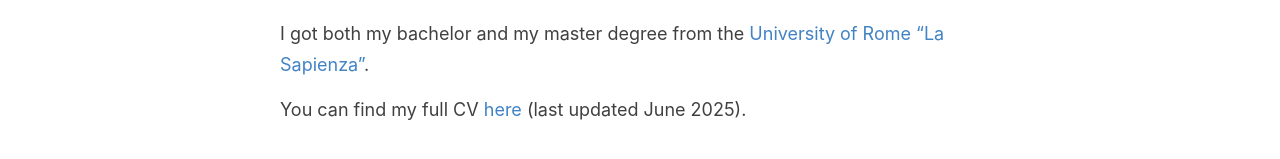
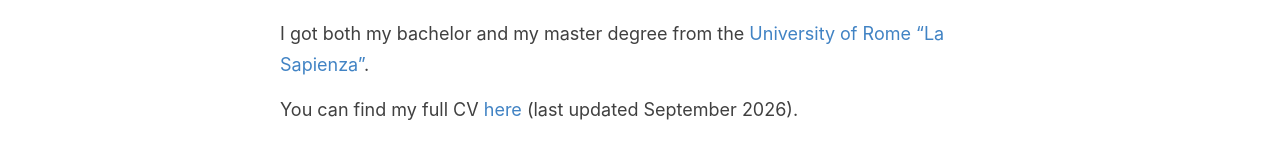
Before and after one commit to anddil/anddil.github.io, a Jekyll site: the page built from _pages/about.md, in a window 1280 px wide. Shown: the part 447-606 px from the top of the page. Built offline with Jekyll 4.4.1, drawn with Linux system fonts in a browser that asks for light colours.

Commit message:
Update about.md

```diff
--- a/_pages/about.md
+++ b/_pages/about.md
@@ -14,4 +14,4 @@
 
 I got both my bachelor and my master degree from the [University of Rome "La Sapienza"](https://www.mat.uniroma1.it/en).
 
-You can find my full CV [here](CV25.pdf) (last updated June 2025).
+You can find my full CV [here](CV.pdf) (last updated September 2026).
```
